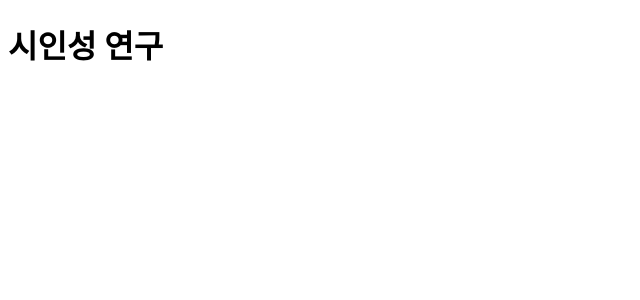
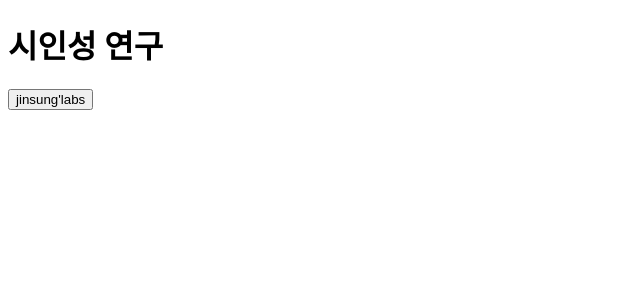
Before and after one commit to Leekyeongmi/watch-readability, a React (Vite) app: page / in a window 1280 px wide. Shown: the top 300 px of the page, without its empty margins (0-640 px from the left). Built offline with nearby package versions, Linux system fonts and the light colour scheme.

Commit message:
jinsung labs 수정

```diff
--- a/package.json
+++ b/package.json
@@ -12,7 +12,7 @@
   "dependencies": {
     "react": "^18.2.0",
     "react-dom": "^18.2.0",
-    "react-router-dom": "^6.21.2",
+    "react-router-dom": "^6.28.0",
     "styled-components": "^6.1.8"
   },
   "devDependencies": {
--- a/src/constant/index.ts
+++ b/src/constant/index.ts
@@ -1,3 +1,5 @@
-const COMMON = {};
+const COMMON = {
+  CLIENT_URL: 'https://chungjinsung-leekyeobngmi.vercel.app',
+};
 
 export { COMMON };
--- a/src/pages/Intro.tsx
+++ b/src/pages/Intro.tsx
@@ -1,7 +1,12 @@
+import { useNavigate } from 'react-router-dom';
+
 function Intro() {
+  const navigate = useNavigate();
+
   return (
     <>
       <h1>시인성 연구</h1>
+      <button onClick={() => navigate('/jinsung-labs')}>jinsung'labs</button>
     </>
   );
 }
```
Also changed, not shown: 1 other file (tests, documents, lock files or other folders).
